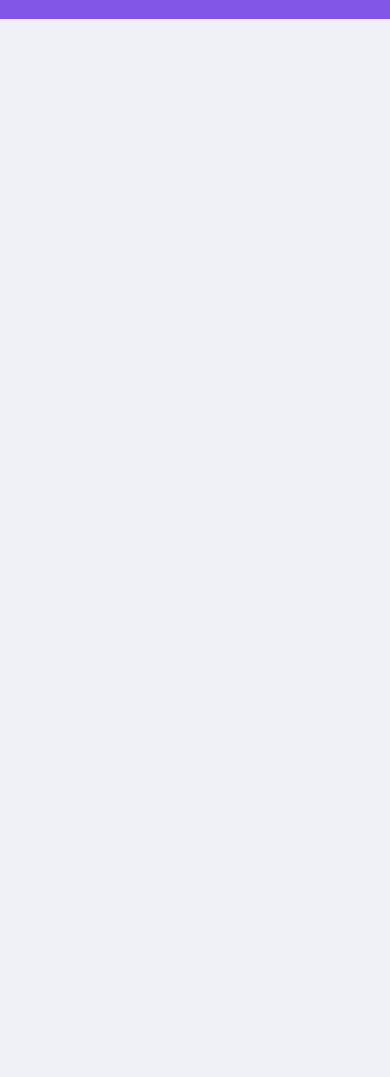
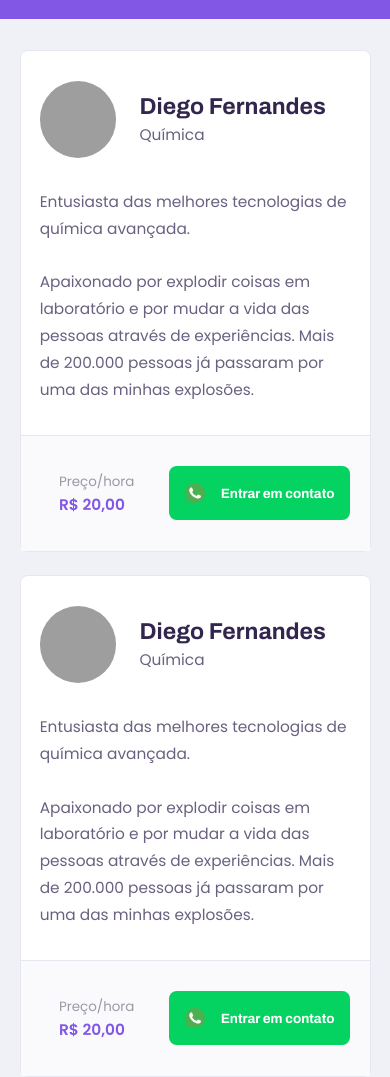
Before and after one commit to drigosantos81/proffy, a plain HTML site: page study.html in a window 390 px wide. Shown: the part 580-1657 px from the top of the page. Before the commit the page ends 844 px from the top, so only its background shows below. Drawn offline with Linux system fonts and the light colour scheme; grey boxes are pictures that could not be loaded.

Commit message:
Add Cards no formato mobile com estilização.

```diff
--- a/study.html
+++ b/study.html
@@ -60,6 +60,52 @@
                 </form>
             </div>
        </header>
+
+       <main>
+        <article class="teacher-item">
+            <header>
+                <img
+                    src="https://avatars2.githubusercontent.com/u/2254731?s=460&amp;u=0ba16a79456c2f250e7579cb388fa18c5c2d7d65&amp;v=4"
+                    alt="Diego Fernandes">
+                <div>
+                    <strong>Diego Fernandes</strong>
+                    <span>Química</span>
+                </div>
+            </header>
+
+            <p>Entusiasta das melhores tecnologias de química avançada.<br><br>Apaixonado por explodir coisas em laboratório e por mudar a vida das pessoas através de experiências. Mais de 200.000 pessoas já passaram por uma das minhas explosões.</p>
+
+            <footer>
+                <p>Preço/hora<strong>R$ 20,00</strong>
+                </p>
+                <button type="button">
+                    <img src="./images/icons/whatsapp.svg" alt="Whatsapp">Entrar em contato
+                </button>
+            </footer>
+        </article>
+
+        <article class="teacher-item">
+            <header>
+                <img
+                    src="https://avatars2.githubusercontent.com/u/2254731?s=460&amp;u=0ba16a79456c2f250e7579cb388fa18c5c2d7d65&amp;v=4"
+                    alt="Diego Fernandes">
+                <div>
+                    <strong>Diego Fernandes</strong>
+                    <span>Química</span>
+                </div>
+            </header>
+
+            <p>Entusiasta das melhores tecnologias de química avançada.<br><br>Apaixonado por explodir coisas em laboratório e por mudar a vida das pessoas através de experiências. Mais de 200.000 pessoas já passaram por uma das minhas explosões.</p>
+
+            <footer>
+                <p>Preço/hora<strong>R$ 20,00</strong>
+                </p>
+                <button type="button">
+                    <img src="./images/icons/whatsapp.svg" alt="Whatsapp">Entrar em contato
+                </button>
+            </footer>
+        </article>
+       </main>
     </div>
 
 </body>
--- a/styles/partials/page-study.css
+++ b/styles/partials/page-study.css
@@ -106,3 +106,94 @@
     left: 1.6rem;
     bottom: 0;
 }
+
+#page-study main {
+    margin: 3.2rem auto;
+    width: 90%;
+}
+
+.teacher-item {
+    background-color: var(--color-box-base);
+    border: 1px solid var(--color-line-in-white);
+    border-radius: 0.8rem;
+    margin-top: 2.4rem;
+}
+
+.teacher-item header {
+    padding: 3.2rem 2rem;
+    display: flex;
+    align-items: center;
+}
+
+.teacher-item header img {
+    width: 8rem;
+    height: 8rem;
+    border-radius: 50%;
+}
+
+.teacher-item header div {
+    margin-left: 2.4rem;
+}
+
+.teacher-item header div strong {
+    font: 700 2.4rem Archivo;
+    display: block;
+    color: var(--color-text-title);
+}
+
+.teacher-item header div span {
+    font-size: 1.6rem;
+    display: block;
+    margin-top: .4rem;
+}
+
+.teacher-item p {
+    padding: 0 2rem;
+    font-size: 1.6rem;
+    line-height: 2.8rem;
+}
+
+.teacher-item footer {
+    padding: 3.2rem 2rem;
+    background-color: var(--color-box-footer);
+    border-top: 1px solid var(--color-line-in-white);
+    margin-top: 3.2rem;
+    display: flex;
+    align-items: center;
+    justify-content: space-between;
+}
+
+.teacher-item footer p {
+    font-size: 1.4rem;
+    line-height: 2.4rem;
+    color: var(--color-text-complement);
+}
+
+.teacher-item footer p strong {
+    font-size: 1.6rem;
+    color: var(--color-primary);
+    display: block;
+}
+
+.teacher-item footer button {
+    width: 20rem;
+    height: 5.6rem;
+    background: var(--color-secondary);
+    color: var(--color-button-text);
+    border: 0;
+    border-radius: .8rem;
+    cursor: pointer;
+    font: 700 1.4rem Archivo;
+
+    display: flex;
+    align-items: center;
+    justify-content: space-evenly;
+
+    text-decoration: none;
+    transition: background 0.2s;
+    margin-left: 1.6rem;
+}
+
+.teacher-item footer button:hover {
+    background: var(--color-secondary-dark);
+}
```
